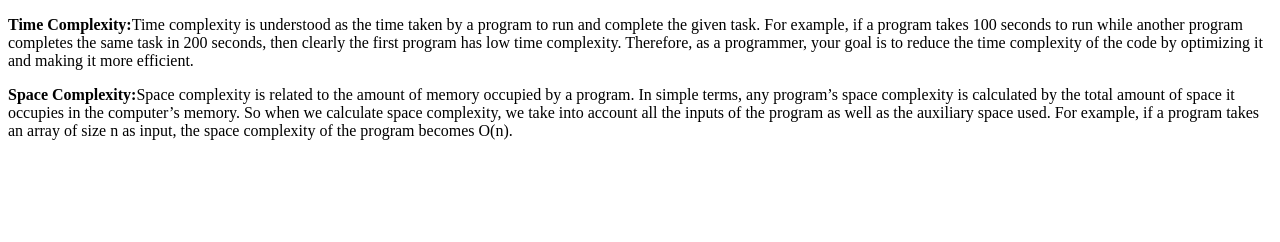
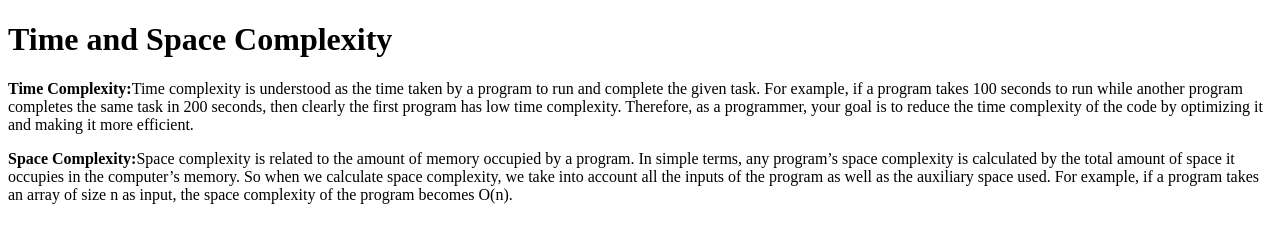
Before and after one commit to acciojob/time-and-space-complexity-rahul-sahadevan, a website: page main.html in a window 1280 px wide. Drawn offline with Linux system fonts and the light colour scheme.

Commit message:
created a submission

```diff
--- a/main.html
+++ b/main.html
@@ -7,6 +7,10 @@
 </head>
 
 <body>
+	<header>
+		<h1>Time and Space Complexity</h1>
+
+	</header>
 	<p><strong>Time Complexity:</strong>Time complexity is understood as the time taken by a program to run and complete the given task. For example, if a program takes 100 seconds to run while another program completes the same task in 200 seconds, then clearly the first program has low time complexity. Therefore, as a programmer, your goal is to reduce the time complexity of the code by optimizing it and making it more efficient. </p>
 	<p><strong>Space Complexity:</strong>Space complexity is related to the amount of memory occupied by a program. In simple terms, any program’s space complexity is calculated by the total amount of space it occupies in the computer’s memory. So when we calculate space complexity, we take into account all the inputs of the program as well as the auxiliary space used. For example, if a program takes an array of size n as input, the space complexity of the program becomes O(n).</p>
 
```
